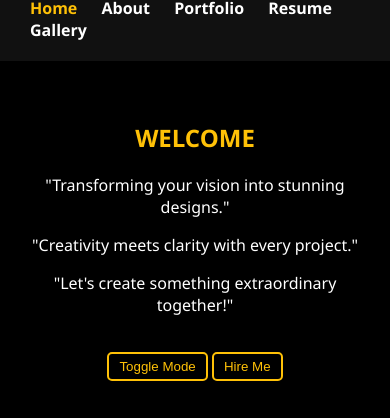
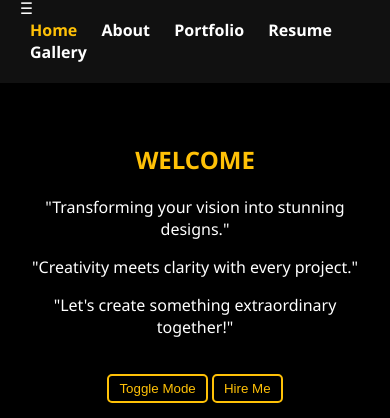
Before and after one commit to Abranddesigner/Mr.Kamal, a plain HTML site: page index.html in a window 390 px wide. Shown: the part 128-546 px from the top of the page. Drawn offline with Linux system fonts and the light colour scheme.

Commit message:
Update index.html

```diff
--- a/index.html
+++ b/index.html
@@ -160,7 +160,11 @@
       <div class="tagline">A Brand Designer</div>
     </div>
   </div>
-    <nav>
+
+  <!-- Hamburger icon for mobile -->
+  <div class="menu-toggle" onclick="toggleMenu()">☰</div>
+
+  <nav id="navbar">
     <a href="#" class="active">Home</a>
     <a href="#about">About</a>
     <a href="https://drive.google.com/file/d/1Os9fcZf-2Zth27v9UccVAAslLQTffVuL/view?usp=drivesdk" target="_blank">Portfolio</a>
```
Lines whose indentation alone changed are shown as unchanged.
